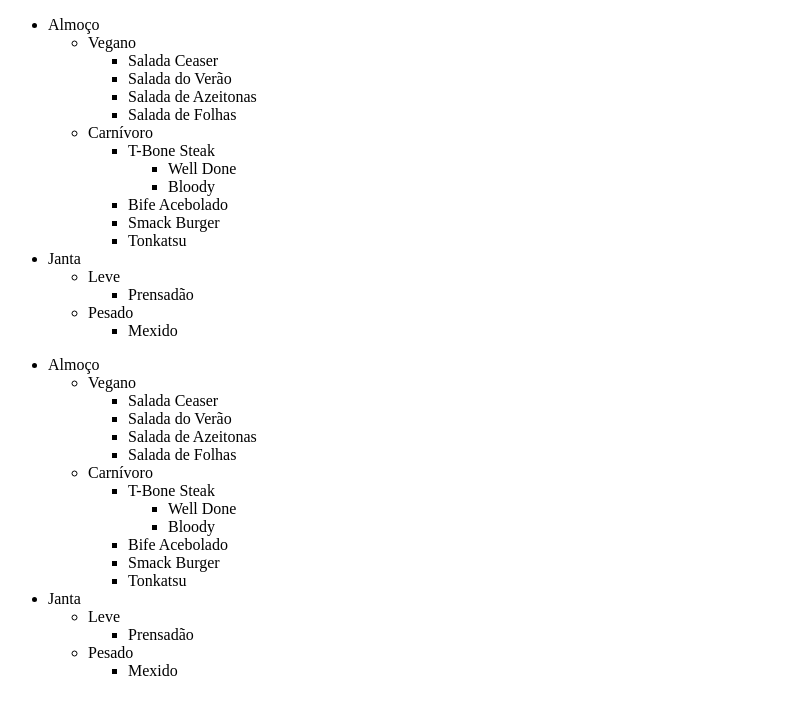
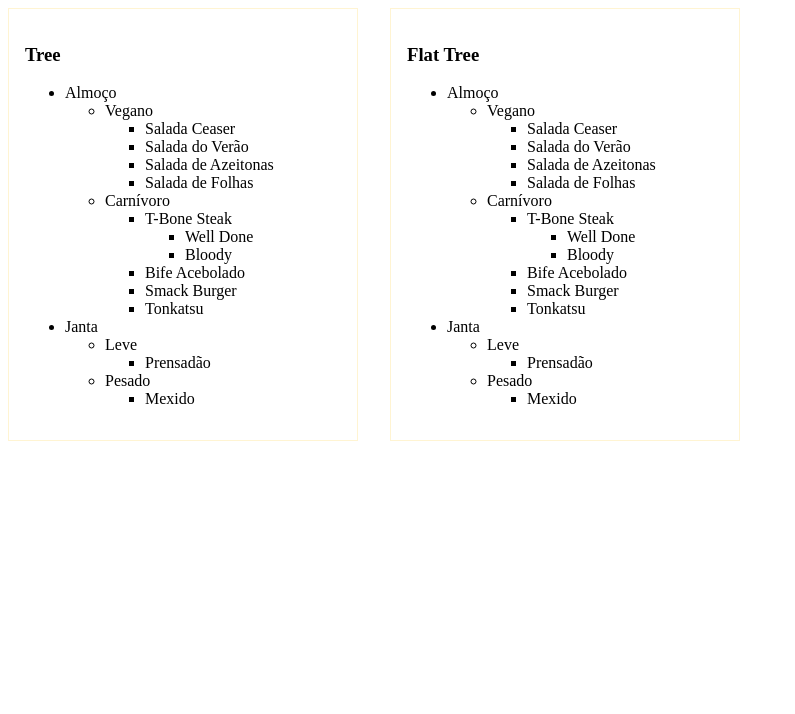
Before and after one commit to medina325/javascript, a React (Vite) app in the folder data_structures/: page / in a window 1280 px wide. Shown: the top 714 px of the page, without its empty margins (0-795 px from the left). Built offline with nearby package versions, Linux system fonts and the light colour scheme.

Commit message:
Criando wrapper "example" divs para deixar tudo mais bonitinho

```diff
--- a/data_structures/index.html
+++ b/data_structures/index.html
@@ -4,6 +4,7 @@
     <meta charset="UTF-8" />
     <meta name="viewport" content="width=device-width, initial-scale=1.0" />
     <title>Data Structures in JS</title>
+    <link rel="stylesheet" href="/src/styles.css">
   </head>
   <body>
     <div id="root"></div>
--- a/data_structures/src/App.jsx
+++ b/data_structures/src/App.jsx
@@ -4,8 +4,14 @@ import Tree from "./Tree.jsx";
 export default function App() {
   return (
     <div className="container">
-      <Tree />
-      <FlatTree />
+      <div className="example">
+        <h3>Tree</h3>
+        <Tree />
+      </div>
+      <div className="example">
+        <h3>Flat Tree</h3>
+        <FlatTree />
+      </div>
     </div>
   );
 }
--- /dev/null
+++ b/data_structures/src/styles.css
@@ -0,0 +1,12 @@
+/* App.jsx -------------------------------------- */
+.container {
+    display: flex;
+    flex-wrap: wrap;
+    gap: 2rem;
+}
+
+.example {
+    border: 1px solid rgb(255, 244, 210);
+    padding: 1rem;
+    width: 25%;
+}
```
